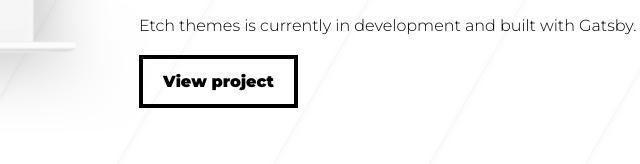
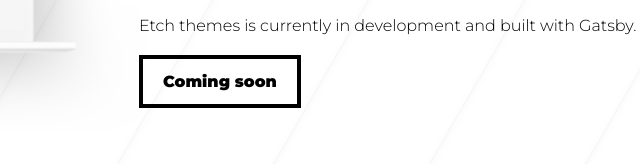
Before and after one commit to andycaygill/personal-portfolio, a Gatsby site: page / in a window 1280 px wide. Shown: the part 3656-3820 px from the top of the page, 551-1191 px from the left. Built offline with nearby package versions, Linux system fonts and the light colour scheme; Gatsby itself is replaced by a stand-in of ours.

Commit message:
Removing unused imports, fixing external URL issues and amending link styling

```diff
--- a/src/components/articleHeader/index.js
+++ b/src/components/articleHeader/index.js
@@ -1,6 +1,5 @@
 import React from "react"
 import PropTypes from "prop-types"
-import componentStyles from "./articleHeader.module.css"
 
 const ArticleHeader = props => {
   return (
--- a/src/components/layout/index.css
+++ b/src/components/layout/index.css
@@ -49,11 +49,11 @@ h3 {
 a,
 a:visited {
   color: var(--blue);
-  text-decoration: none;
+  text-decoration: underline;
 }
 
 a:hover {
-  color: var(--red);
+  color: var(--blue);
 }
 
 img {
--- a/src/components/outlineButton/index.js
+++ b/src/components/outlineButton/index.js
@@ -1,12 +1,10 @@
 import React from "react"
-import PropTypes from "prop-types"
-import { Link } from "gatsby"
 import componentStyles from "./outlineButton.module.css"
 
 const OutlineButton = props => (
-  <Link to={props.url} className={componentStyles.outlineButton}>
+  <a href={props.url} target="_blank" className={componentStyles.outlineButton}>
     {props.children}
-  </Link>
+  </a>
 )
 
 export default OutlineButton
--- a/src/components/outlineButton/outlineButton.module.css
+++ b/src/components/outlineButton/outlineButton.module.css
@@ -4,4 +4,5 @@
   border: 4px solid;
   font-weight: 900;
   transition: all 0.2s ease;
+  text-decoration: none;
 }
--- a/src/components/pageSection/pageSection.module.css
+++ b/src/components/pageSection/pageSection.module.css
@@ -32,7 +32,7 @@
 }
 
 .white a:hover {
-  color: var(--red);
+  color: var(--blue);
 }
 
 .blue {
@@ -62,5 +62,5 @@
 }
 
 .black a:hover {
-  color: var(--red);
+  color: var(--blue);
 }
--- a/src/components/portfolioItem/index.js
+++ b/src/components/portfolioItem/index.js
@@ -1,6 +1,4 @@
 import React from "react"
-import PropTypes from "prop-types"
-import { Link } from "gatsby"
 import IndentedTextBlock from "../indentedTextBlock"
 import Grid from "../grid"
 import OutlineButton from "../outlineButton"
@@ -28,7 +26,7 @@ const PortfolioItem = props => {
             heading={props.heading}
           >
             {props.children}
-            <OutlineButton url={props.url}>View project</OutlineButton>
+            <OutlineButton url={props.url}>{props.buttonText}</OutlineButton>
           </IndentedTextBlock>
         </ScrollAnimation>
       </Grid>
@@ -36,4 +34,14 @@ const PortfolioItem = props => {
   )
 }
 
+/*
+PortfolioItem.propTypes = {
+  buttonText: PropTypes.string,
+}
+*/
+
+PortfolioItem.defaultProps = {
+  buttonText: "View project",
+}
+
 export default PortfolioItem
--- a/src/pages/blog.js
+++ b/src/pages/blog.js
@@ -1,5 +1,5 @@
 import React from "react"
-import { Link, graphql } from "gatsby"
+import { graphql } from "gatsby"
 
 import Layout from "../components/layout"
 import PageSection from "../components/pageSection"
--- a/src/pages/index.js
+++ b/src/pages/index.js
@@ -1,5 +1,5 @@
 import React, { useState } from "react"
-import { Link, graphql } from "gatsby"
+import { graphql } from "gatsby"
 
 import Layout from "../components/layout"
 import PageSection from "../components/pageSection"
@@ -26,6 +26,7 @@ const Index = props => {
   const { data } = props
   const [theme, setTheme] = useState("light")
   const siteTitle = data.site.siteMetadata.title
+
   const posts = data.allMarkdownRemark.edges
 
   return (
@@ -118,7 +119,7 @@ const Index = props => {
       <PageSection colour="white">
         <PortfolioItem
           heading="Etch Themes"
-          url="#"
+          buttonText="Coming soon"
           theme="etch"
           image={EtchThemesImage}
         >
```
Also changed, not shown: src/components/articleHeader/articleHeader.module.css (deleted).
